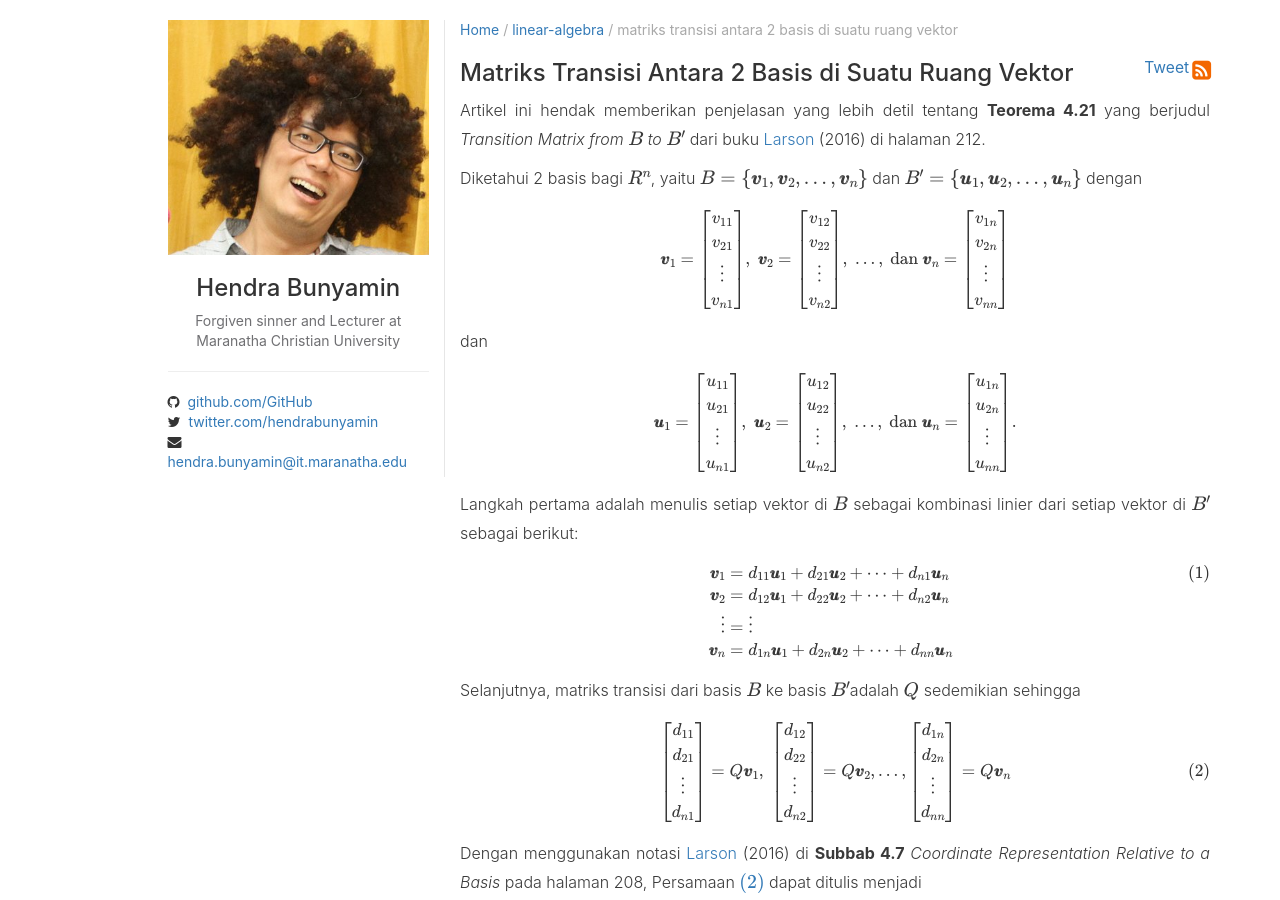
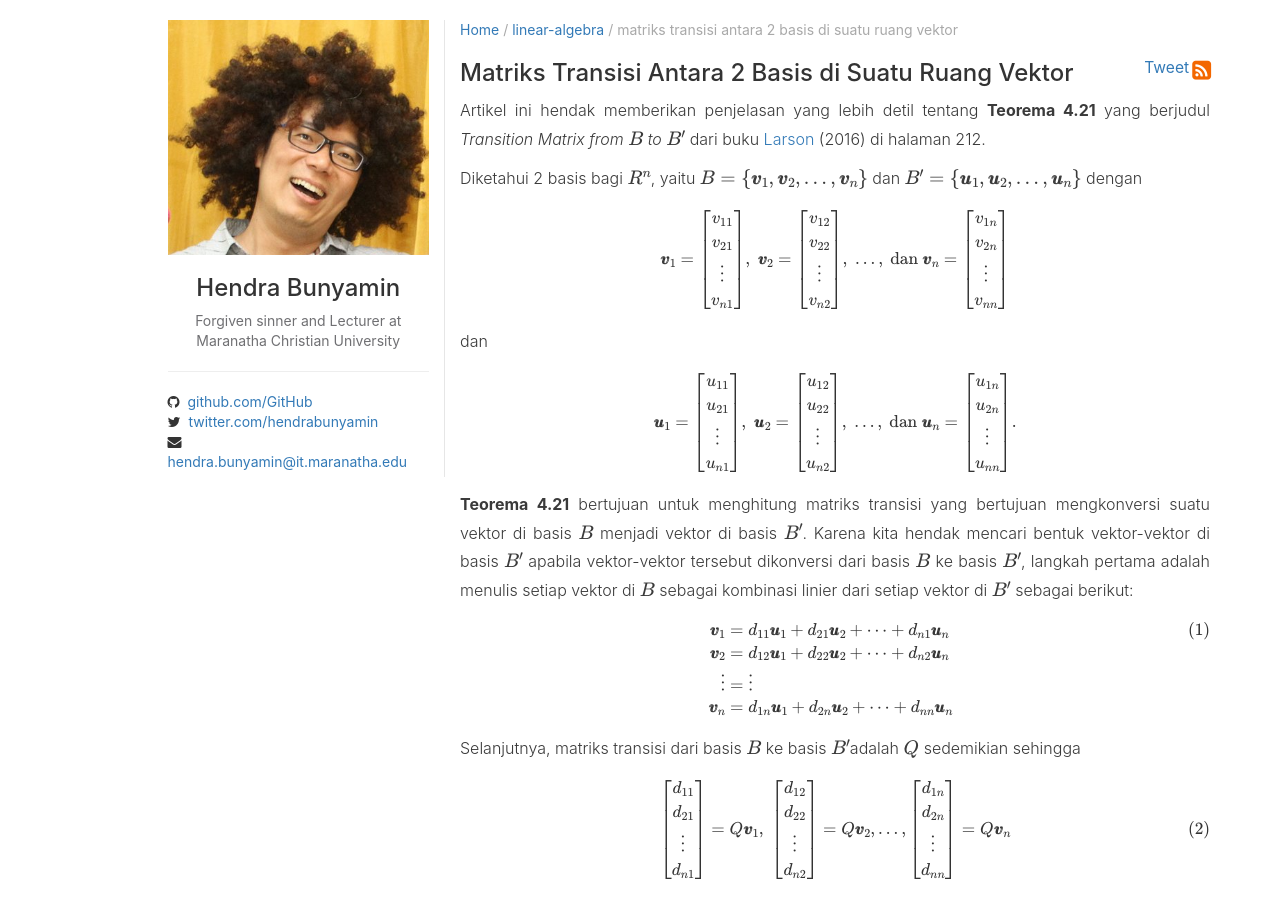
Before and after one commit to jethroGIT/jethrogit.github.io, a Jekyll site: the page built from _posts/linear-algebra/2020-05-16-Matriks_Transisi.md, in a window 1280 px wide and 900 px high. Built offline with Jekyll 4.4.1, drawn with Linux system fonts in a browser that asks for light colours; formulas are drawn with MathJax 3; comment, search, counter and statistics services are not loaded.

Commit message:
Add more information on the motivation

```diff
--- a/_posts/linear-algebra/2020-05-16-Matriks_Transisi.md
+++ b/_posts/linear-algebra/2020-05-16-Matriks_Transisi.md
@@ -37,7 +37,7 @@ u_{2n} \\
 \vdots \\
 u_{nn} \end{bmatrix}. $$
 
-Langkah pertama adalah menulis setiap vektor di $B$ sebagai kombinasi linier dari setiap vektor di $B^{\prime}$ sebagai berikut:
+**Teorema 4.21** bertujuan untuk menghitung matriks transisi yang bertujuan mengkonversi suatu vektor di basis $$B$$ menjadi vektor di basis $$B^{\prime}$$. Karena kita hendak mencari bentuk vektor-vektor di basis $$B^{\prime}$$ apabila vektor-vektor tersebut dikonversi dari basis $$B$$ ke basis $$B^{\prime}$$, langkah pertama adalah menulis setiap vektor di $B$ sebagai kombinasi linier dari setiap vektor di $B^{\prime}$ sebagai berikut:
 
 $$
 \begin{align}
```
